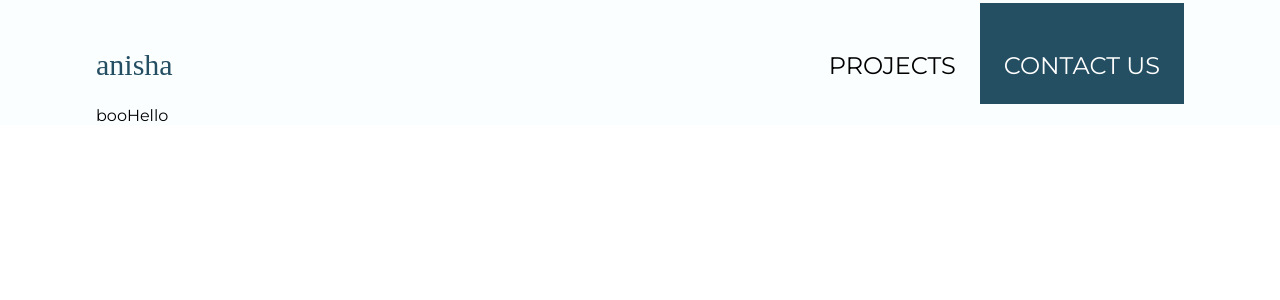
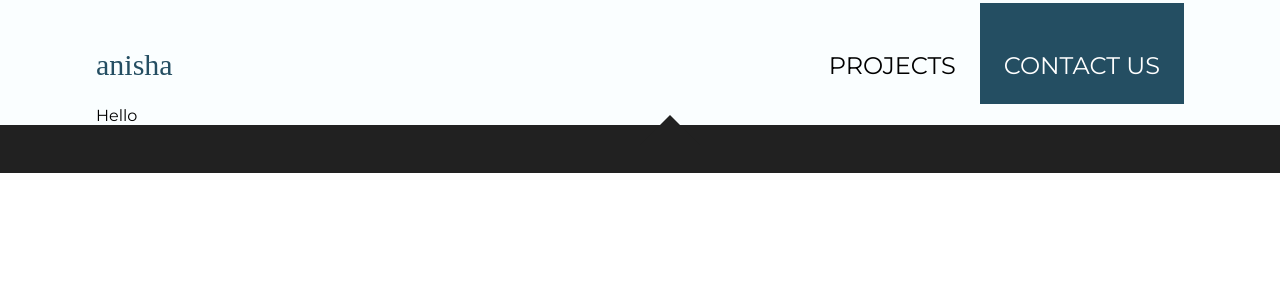
Before and after one commit to Anisha7/my-portfolio, a React (Create React App) app: page / in a window 1280 px wide. Shown: the top 300 px of the page. Built offline with nearby package versions, Linux system fonts and the light colour scheme.

Commit message:
footer added

```diff
--- a/src/components/Wrapper/components/Footer/index.js
+++ b/src/components/Wrapper/components/Footer/index.js
@@ -4,6 +4,7 @@ import './styles.css';
 class Footer extends Component {
     render() {
         return (
+            // TODO: Add onClick -> scroll to top
             <div className="footer" />
         )
     }
--- a/src/components/Wrapper/components/Footer/styles.css
+++ b/src/components/Wrapper/components/Footer/styles.css
@@ -0,0 +1,21 @@
+.footer {
+    width: calc(100% + 96px*2);
+    height: 48px;
+    background: #212121;
+    /* overflow parent padding */
+    margin: 0 -96px;
+}
+
+.footer::after {
+    content: '';
+    position: relative;
+    left: 50%;
+    right: 50%;
+    bottom: 60%;
+    width: 0;
+    height: 0;
+    border-left: 30px solid transparent;
+    border-right: 30px solid transparent;
+    border-bottom: 30px solid #212121;
+    clear: both;
+}
--- a/src/components/Wrapper/index.js
+++ b/src/components/Wrapper/index.js
@@ -9,7 +9,6 @@ class Wrapper extends Component {
         return (
             <div>
                 <Navbar />
-                boo
                 { this.props.children }
                 <Footer />
             </div>
--- a/src/index.css
+++ b/src/index.css
@@ -2,4 +2,5 @@ body {
   margin: 0;
   padding: 0;
   font-family: sans-serif;
+  scroll-behavior: smooth;
 }
```
